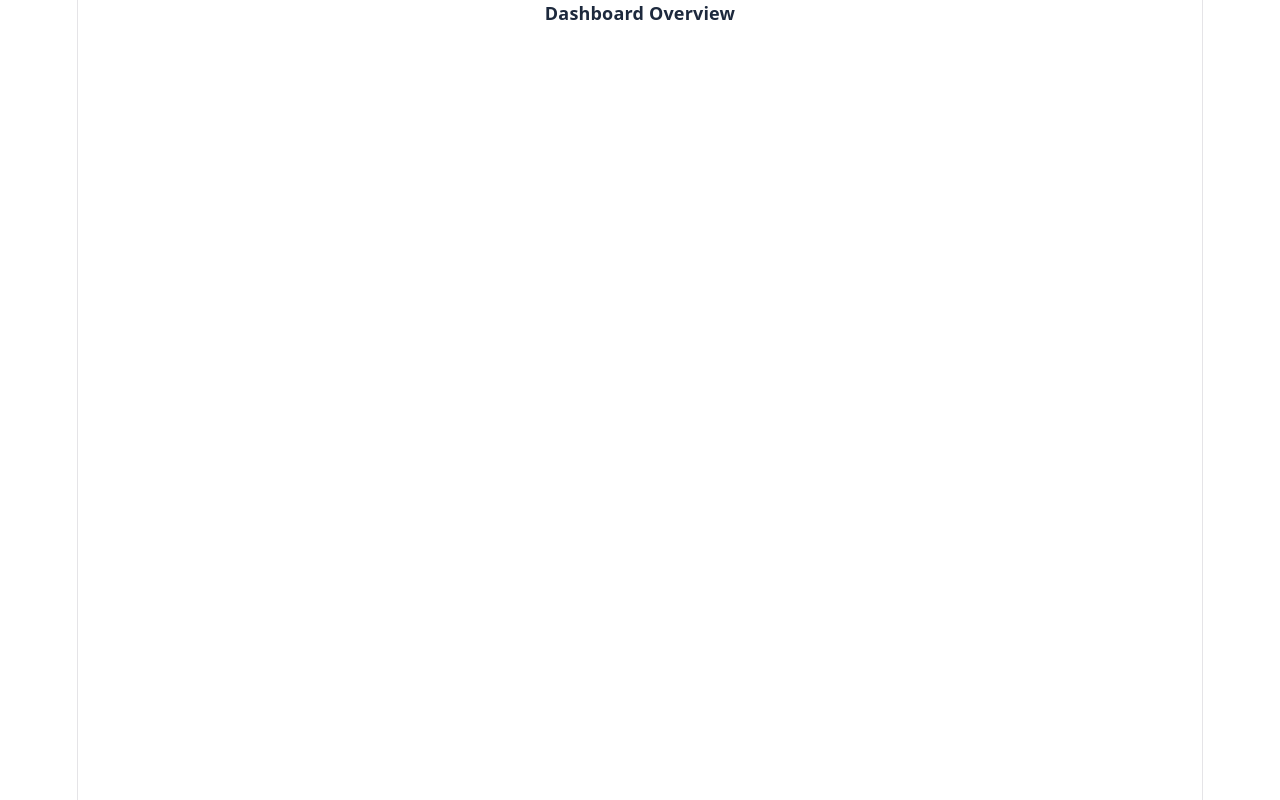
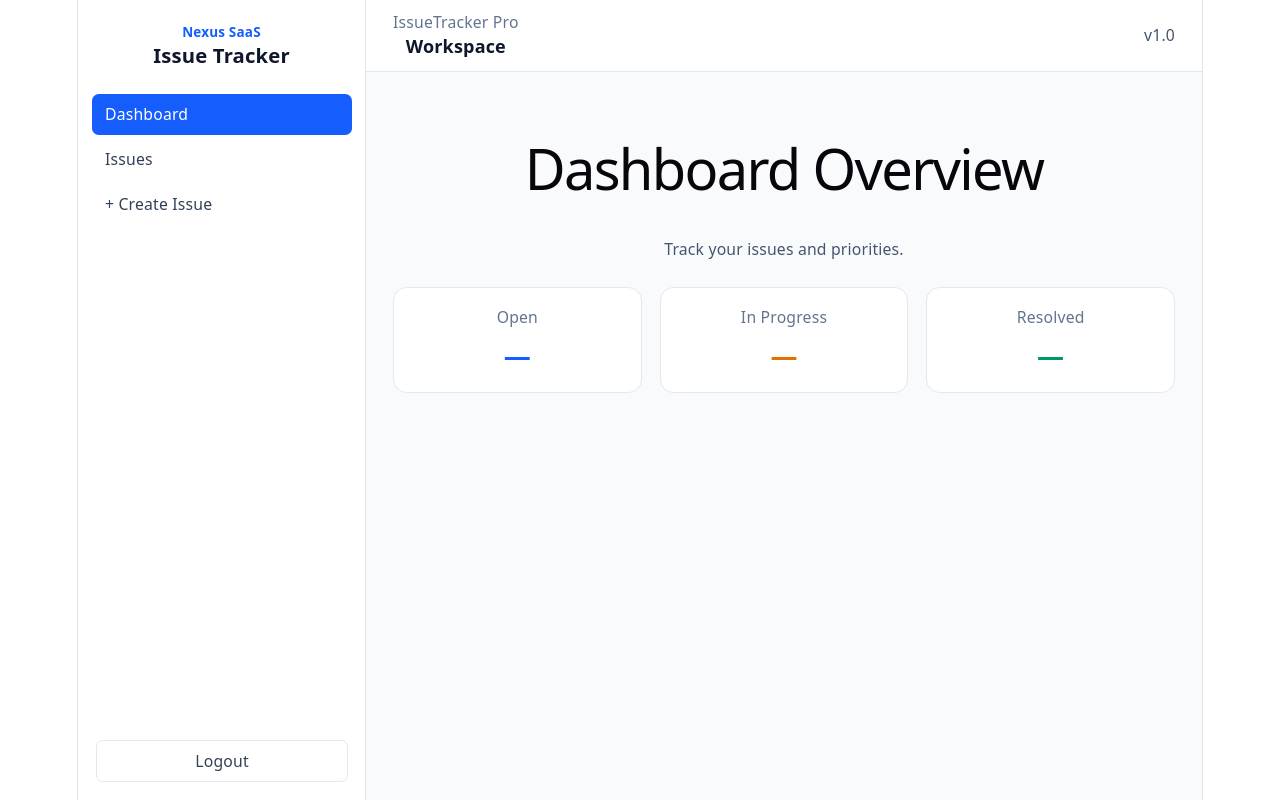
Before and after one commit to DiluTharushika/issue-tracker, a React (Vite) app in the folder frontend/: page /dashboard in a window 1280 px wide. Built offline with nearby package versions, Linux system fonts and the light colour scheme; no server answers; sample sign-in values are in the browser's storage.

Commit message:
Add authenticated app layout with sidebar/topbar and protected nested routes

```diff
--- a/frontend/src/App.tsx
+++ b/frontend/src/App.tsx
@@ -1,22 +1,45 @@
 import { Routes, Route, Navigate } from "react-router-dom";
 import ProtectedRoute from "./routes/ProtectedRoute";
+
 import Login from "./pages/auth/Login";
+import Register from "./pages/auth/Register";
+
 import Dashboard from "./pages/dashboard/Dashboard";
-import Register from "./pages/auth/Register";
+import IssuesList from "./pages/issues/IssuesList";
+import IssueForm from "./pages/issues/IssueForm";
+
+import AppLayout from "./components/layout/AppLayout";
+
+/**
+ * Route structure:
+ * - Public: /login, /register
+ * - Protected: everything inside AppLayout
+ */
 export default function App() {
   return (
     <Routes>
       <Route path="/" element={<Navigate to="/dashboard" replace />} />
+
+      {/* Public routes */}
       <Route path="/login" element={<Login />} />
       <Route path="/register" element={<Register />} />
+
+      {/* Protected routes */}
       <Route
-        path="/dashboard"
         element={
           <ProtectedRoute>
-            <Dashboard />
+            <AppLayout />
           </ProtectedRoute>
         }
-      />
+      >
+        <Route path="/dashboard" element={<Dashboard />} />
+        <Route path="/issues" element={<IssuesList />} />
+        <Route path="/issues/new" element={<IssueForm mode="create" />} />
+        <Route path="/issues/:id/edit" element={<IssueForm mode="edit" />} />
+      </Route>
+
+      {/* Fallback */}
+      <Route path="*" element={<Navigate to="/dashboard" replace />} />
     </Routes>
   );
 }
--- /dev/null
+++ b/frontend/src/components/layout/AppLayout.tsx
@@ -0,0 +1,23 @@
+import { Outlet } from "react-router-dom";
+import Sidebar from "./Sidebar";
+import Topbar from "./Topbar";
+
+
+export default function AppLayout() {
+  return (
+    <div className="min-h-screen bg-slate-50">
+      <div className="flex">
+        <Sidebar />
+
+        <div className="flex-1 min-w-0">
+          <Topbar />
+
+          {/* Main content area */}
+          <main className="p-6">
+            <Outlet />
+          </main>
+        </div>
+      </div>
+    </div>
+  );
+}
--- /dev/null
+++ b/frontend/src/components/layout/Sidebar.tsx
@@ -0,0 +1,51 @@
+import { NavLink, useNavigate } from "react-router-dom";
+import { useAuth } from "../../hooks/useAuth";
+import Button from "../ui/Button";
+
+
+export default function Sidebar() {
+  const { logout } = useAuth();
+  const nav = useNavigate();
+
+  const linkClass = ({ isActive }: { isActive: boolean }) =>
+    [
+      "flex items-center gap-2 rounded-md px-3 py-2 text-sm font-medium",
+      isActive
+        ? "bg-blue-600 text-white"
+        : "text-slate-700 hover:bg-slate-100",
+    ].join(" ");
+
+  const handleLogout = () => {
+    logout();
+    nav("/login");
+  };
+
+  return (
+    <aside className="sticky top-0 h-screen w-64 border-r border-slate-200 bg-white">
+      <div className="p-5">
+        <div className="text-xs font-semibold text-blue-600">Nexus SaaS</div>
+        <div className="text-lg font-bold text-slate-900">Issue Tracker</div>
+      </div>
+
+      <nav className="px-3 space-y-1">
+        <NavLink to="/dashboard" className={linkClass}>
+          Dashboard
+        </NavLink>
+
+        <NavLink to="/issues" className={linkClass}>
+          Issues
+        </NavLink>
+
+        <NavLink to="/issues/new" className={linkClass}>
+          + Create Issue
+        </NavLink>
+      </nav>
+
+      <div className="absolute bottom-0 w-64 p-4">
+        <Button variant="secondary" className="w-full" onClick={handleLogout}>
+          Logout
+        </Button>
+      </div>
+    </aside>
+  );
+}
--- /dev/null
+++ b/frontend/src/components/layout/Topbar.tsx
@@ -0,0 +1,16 @@
+
+export default function Topbar() {
+  return (
+    <header className="sticky top-0 z-10 h-16 border-b border-slate-200 bg-white">
+      <div className="flex h-full items-center justify-between px-6">
+        <div>
+          <div className="text-sm text-slate-500">IssueTracker Pro</div>
+          <div className="text-base font-semibold text-slate-900">Workspace</div>
+        </div>
+
+        {/* Right side placeholder */}
+        <div className="text-sm text-slate-600">v1.0</div>
+      </div>
+    </header>
+  );
+}
--- a/frontend/src/pages/dashboard/Dashboard.tsx
+++ b/frontend/src/pages/dashboard/Dashboard.tsx
@@ -1,4 +1,31 @@
+/**
+ * Dashboard (UI only for now).
+ * Next step we will add counts from backend.
+ */
+export default function Dashboard() {
+  return (
+    <div className="space-y-6">
+      <div>
+        <h1 className="text-2xl font-bold text-slate-900">Dashboard Overview</h1>
+        <p className="text-sm text-slate-600">Track your issues and priorities.</p>
+      </div>
 
-export default function Dashboard() {
-  return <div className="text-slate-800 font-semibold">Dashboard Overview</div>;
+      <div className="grid grid-cols-1 gap-4 md:grid-cols-3">
+        <div className="rounded-xl border border-slate-200 bg-white p-4">
+          <div className="text-sm text-slate-500">Open</div>
+          <div className="mt-2 text-2xl font-bold text-blue-600">—</div>
+        </div>
+
+        <div className="rounded-xl border border-slate-200 bg-white p-4">
+          <div className="text-sm text-slate-500">In Progress</div>
+          <div className="mt-2 text-2xl font-bold text-amber-600">—</div>
+        </div>
+
+        <div className="rounded-xl border border-slate-200 bg-white p-4">
+          <div className="text-sm text-slate-500">Resolved</div>
+          <div className="mt-2 text-2xl font-bold text-emerald-600">—</div>
+        </div>
+      </div>
+    </div>
+  );
 }
--- /dev/null
+++ b/frontend/src/pages/issues/IssueForm.tsx
@@ -0,0 +1,11 @@
+
+export default function IssueForm({ mode }: { mode: "create" | "edit" }) {
+  return (
+    <div className="space-y-2">
+      <h1 className="text-xl font-bold text-slate-900">
+        {mode === "create" ? "Create Issue" : "Edit Issue"}
+      </h1>
+      <p className="text-sm text-slate-600">Form goes here.</p>
+    </div>
+  );
+}
--- /dev/null
+++ b/frontend/src/pages/issues/IssuesList.tsx
@@ -0,0 +1,11 @@
+/**
+ * Issues list page (next step will be API + table + filters).
+ */
+export default function IssuesList() {
+  return (
+    <div className="space-y-2">
+      <h1 className="text-xl font-bold text-slate-900">Issues</h1>
+      <p className="text-sm text-slate-600">List issues with search, filters, pagination.</p>
+    </div>
+  );
+}
```
